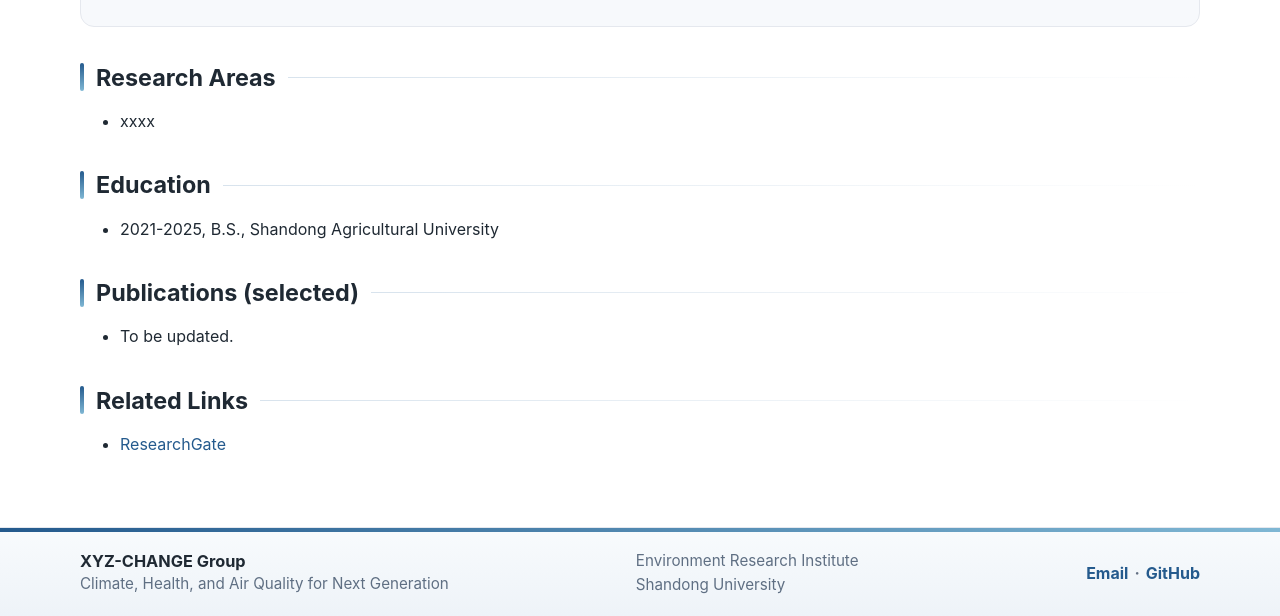
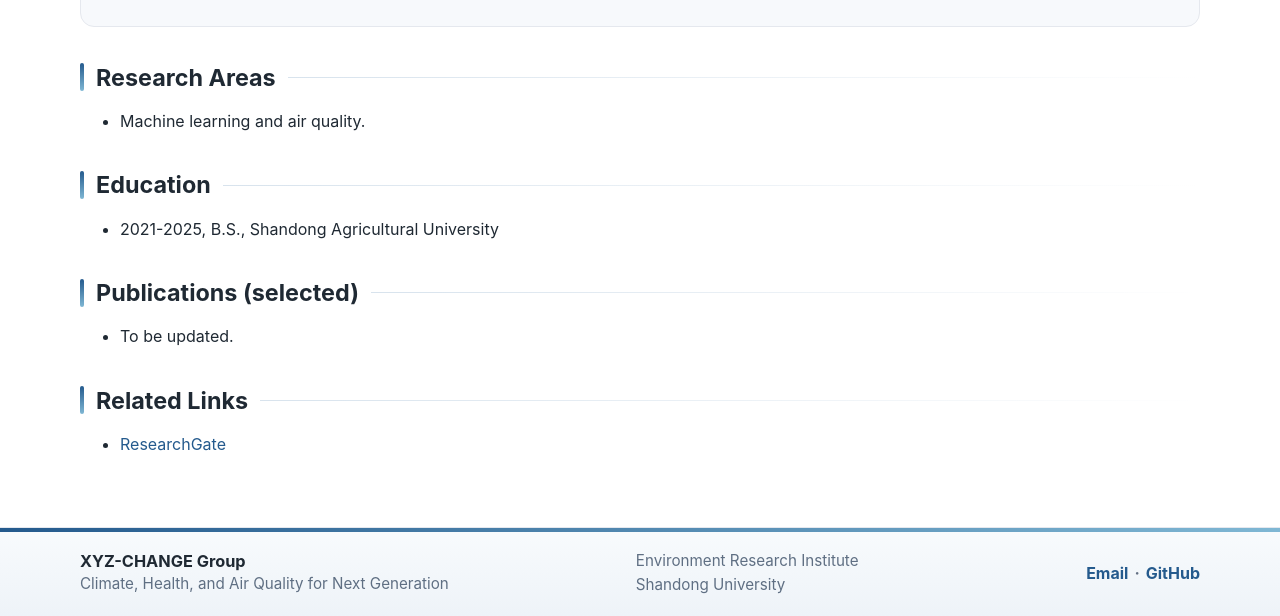
Before and after one commit to MuJSh/xyz_CHANGE, a Jekyll site: the page built from _pages/chengwen-niu.md, in a window 1280 px wide, cut to the strip 303-919 px from the top of the page. Built offline with Jekyll 4.4.1, drawn with Linux system fonts in a browser that asks for light colours.

Commit message:
Update Chengwen Niu research interests

```diff
--- a/_data/members.yml
+++ b/_data/members.yml
@@ -92,6 +92,8 @@ current:
     profile: "https://mujsh.github.io/xyz_CHANGE/members/chengwen-niu/"
     education:
       - "2021–2025, BS, Shandong Agricultural University"
+    interests:
+      - "Machine learning and air quality."
 
   - name: "Canguo Li | 李灿过"
     role: "Master Student"
--- a/_pages/chengwen-niu.md
+++ b/_pages/chengwen-niu.md
@@ -15,7 +15,7 @@ permalink: /members/chengwen-niu/
 
 ## Research Areas
 
-- xxxx
+- Machine learning and air quality.
 
 ## Education
 
```
